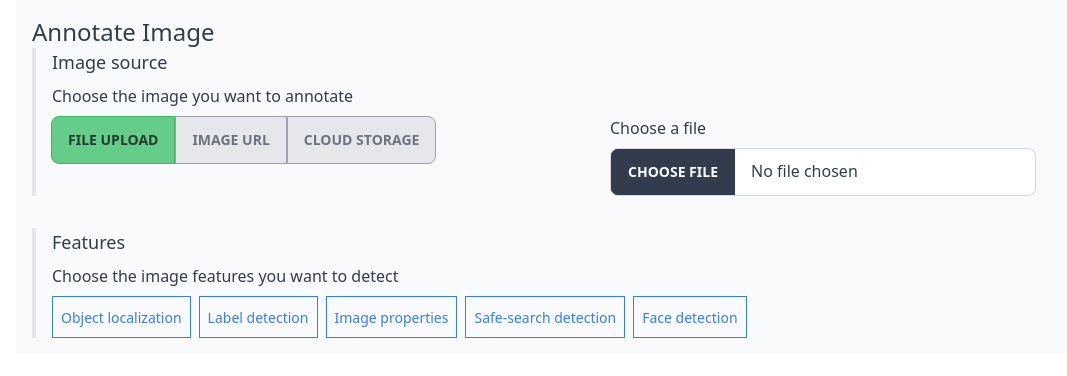
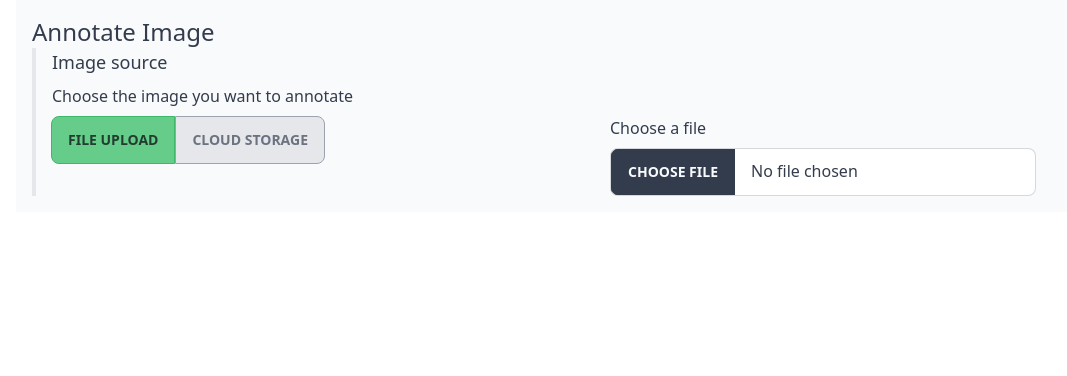
Before and after one commit to ivanmkc/ImageProcessing, a React (Vite) app in the folder frontend/: page / in a window 1280 px wide. Shown: the top 376 px of the page, without its empty margins (48-1115 px from the left). Built offline with nearby package versions, Linux system fonts and the light colour scheme; no server answers.

Commit message:
Removed feature selection

```diff
--- a/frontend/src/App.tsx
+++ b/frontend/src/App.tsx
@@ -29,7 +29,6 @@ import {
   ImageSource,
   UnifiedImageSelector,
 } from "components/selection/UnifiedImageSelector";
-import FeatureToggleSelection from "components/selection/FeatureToggleSelection";
 import ImageSourceToggleSelection from "components/selection/ImageSourceToggleSelection";
 import clsx from "clsx";
 import Alert from "components/Alert";
@@ -44,7 +43,6 @@ const ImageAnnotationPage = () => {
   const [selectedFile, setSelectedFile] = useState<File | null>(null);
   // The URL to the image to be displayed
   const [selectedFileUrl, setSelectedFileURL] = useState<string>("");
-  const [selectedFeatures, setSelectedFeatures] = useState<string[]>([]);
   const [imageSource, setImageSource] = useState<ImageSource>(
     ImageSource.Upload
   );
@@ -54,7 +52,7 @@ const ImageAnnotationPage = () => {
     Error,
     File
   >((file: File) => {
-    return annotateImageByFile(file, selectedFeatures);
+    return annotateImageByFile(file);
   });
 
   const annotateImageByUriMutation = useMutation<
@@ -62,7 +60,7 @@ const ImageAnnotationPage = () => {
     Error,
     string
   >((imageUri: string) => {
-    return annotateImageByUri(imageUri, selectedFeatures);
+    return annotateImageByUri(imageUri);
   });
 
   const annotateImageByCloudImageMutation = useMutation<
@@ -128,21 +126,6 @@ const ImageAnnotationPage = () => {
     }
   };
 
-  // Redo annotation when features list changes
-  useEffect(() => {
-    console.log("selectedFeatures changed");
-    switch (imageSource) {
-      case ImageSource.Upload:
-        handleFileChange(selectedFile);
-        break;
-      case ImageSource.URL:
-        handleAnnotateByUri(selectedFileUrl);
-        break;
-      case ImageSource.CloudStorage:
-        break;
-    }
-  }, [selectedFeatures]);
-
   // Clear results and file URL
   useEffect(() => {
     console.log("imageSource changed");
@@ -190,30 +173,11 @@ const ImageAnnotationPage = () => {
     );
   };
 
-  const renderImageFeatureSelection = () => {
-    return (
-      <div className={clsx("border-l-4 pl-4 border-blueGray-200", "space-y-2")}>
-        <h6 className="text-lg">Features</h6>
-        <p className="text-base">
-          Choose the image features you want to detect
-        </p>
-        <FeatureToggleSelection
-          onChange={(features) => {
-            setSelectedFeatures(features);
-          }}
-        />
-      </div>
-    );
-  };
-
-  const showImageFeatureSelection = imageSource != ImageSource.CloudStorage;
-
   return (
     <div className="container mx-auto max-w-6xl px-4 bg-gray-50 py-4">
       <span className="text-2xl mb-2">Annotate Image</span>
       <div className="space-y-8">
         {renderImageSourceSelection()}
-        {showImageFeatureSelection ? renderImageFeatureSelection() : null}
         {error || isLoading || annotationResult ? (
           <>
             <div
--- a/frontend/src/components/selection/FeatureToggleSelection.tsx
+++ /dev/null
@@ -1,99 +0,0 @@
-/**
- * Copyright 2023 Google LLC
- *
- * Licensed under the Apache License, Version 2.0 (the "License");
- * you may not use this file except in compliance with the License.
- * You may obtain a copy of the License at
- *
- *     http://www.apache.org/licenses/LICENSE-2.0
- *
- * Unless required by applicable law or agreed to in writing, software
- * distributed under the License is distributed on an "AS IS" BASIS,
- * WITHOUT WARRANTIES OR CONDITIONS OF ANY KIND, either express or implied.
- * See the License for the specific language governing permissions and
- * limitations under the License.
- */
-
-import { useState, useEffect } from "react";
-import clsx from "clsx";
-
-import {
-  OBJECT_LOCALIZATION,
-  LABEL_DETECTION,
-  IMAGE_PROPERTIES,
-  SAFE_SEARCH_DETECTION,
-  FACE_DETECTION,
-} from "constants";
-
-interface Props {
-  onChange: (features: string[]) => void;
-}
-
-const FEATURES = [
-  {
-    value: OBJECT_LOCALIZATION,
-    label: "Object localization",
-  },
-  {
-    value: LABEL_DETECTION,
-    label: "Label detection",
-  },
-  { value: IMAGE_PROPERTIES, label: "Image properties" },
-  {
-    value: SAFE_SEARCH_DETECTION,
-    label: "Safe-search detection",
-  },
-  { value: FACE_DETECTION, label: "Face detection" },
-];
-
-const FeatureSelector = ({ onChange }: Props) => {
-  const [selectedFeatures, setSelectedFeatures] = useState<string[]>([
-    OBJECT_LOCALIZATION,
-    LABEL_DETECTION,
-    IMAGE_PROPERTIES,
-    SAFE_SEARCH_DETECTION,
-    FACE_DETECTION,
-  ]);
-
-  useEffect(() => {
-    onChange(selectedFeatures);
-  }, [selectedFeatures]);
-
-  const handleFeatureSelection = (
-    event: React.MouseEvent<HTMLButtonElement>,
-    newSelection: string[]
-  ) => {
-    setSelectedFeatures(newSelection);
-  };
-
-  return (
-    <div className="flex flex-wrap gap-2">
-      {FEATURES.map(({ value, label }) => (
-        <button
-          key={value}
-          value={value}
-          className={clsx(
-            "transition-colors duration-150",
-            "border p-2",
-            selectedFeatures.includes(value)
-              ? `border-solid border-secondary text-secondary`
-              : "border-dashed border-neutral-300 text-neutral-500 hover:border-secondary-focus hover:text-secondary-focus"
-          )}
-          onClick={(e) => {
-            e.preventDefault();
-            handleFeatureSelection(
-              e,
-              selectedFeatures.includes(value)
-                ? selectedFeatures.filter((item) => item !== value)
-                : [...selectedFeatures, value]
-            );
-          }}
-        >
-          <span className="text-sm">{label}</span>
-        </button>
-      ))}
-    </div>
-  );
-};
-
-export default FeatureSelector;
--- a/frontend/src/components/selection/ImageSourceToggleSelection.tsx
+++ b/frontend/src/components/selection/ImageSourceToggleSelection.tsx
@@ -24,7 +24,6 @@ interface Props {
 
 const OPTION_TO_LABEL_MAP = {
   "File upload": ImageSource.Upload,
-  "Image URL": ImageSource.URL,
   "Cloud storage": ImageSource.CloudStorage,
 };
 
--- a/frontend/src/queries.ts
+++ b/frontend/src/queries.ts
@@ -41,11 +41,9 @@ export interface ImageAnnotationResult {
 
 export async function annotateImageByFile(
   file: File,
-  features: string[]
 ): Promise<ImageAnnotationResult> {
   const formData = new FormData();
   formData.append("image", file);
-  formData.append("features", features.join(","));
   return client
     .post<ImageAnnotationResult>("/annotate", formData)
     .then((response) => response.data);
@@ -53,14 +51,8 @@ export async function annotateImageByFile(
 
 export async function annotateImageByUri(
   imageUri: string,
-  features: string[]
 ): Promise<ImageAnnotationResult> {
-  const formData = new FormData();
-  formData.append("image_uri", imageUri);
-  formData.append("features", features.join(","));
-  return client
-    .post<ImageAnnotationResult>("/annotate", formData)
-    .then((response) => response.data);
+  throw Error("Not supported");
 }
 
 export async function annotateImageByCloudImageInfo(
```
